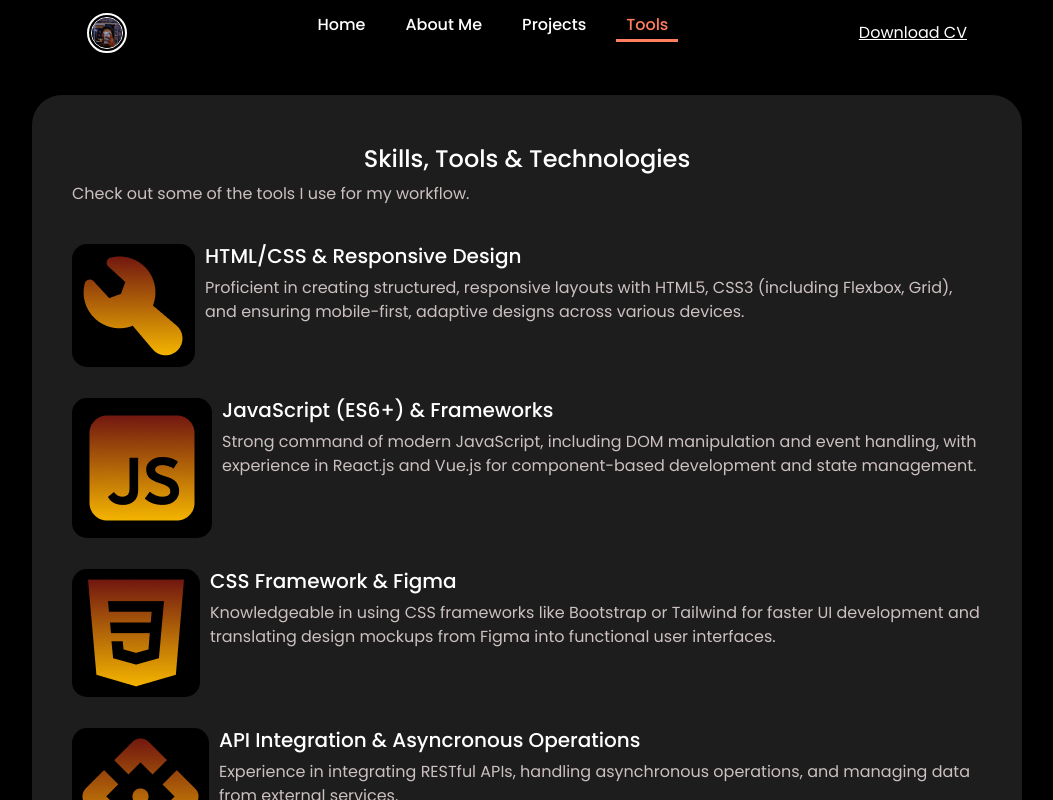
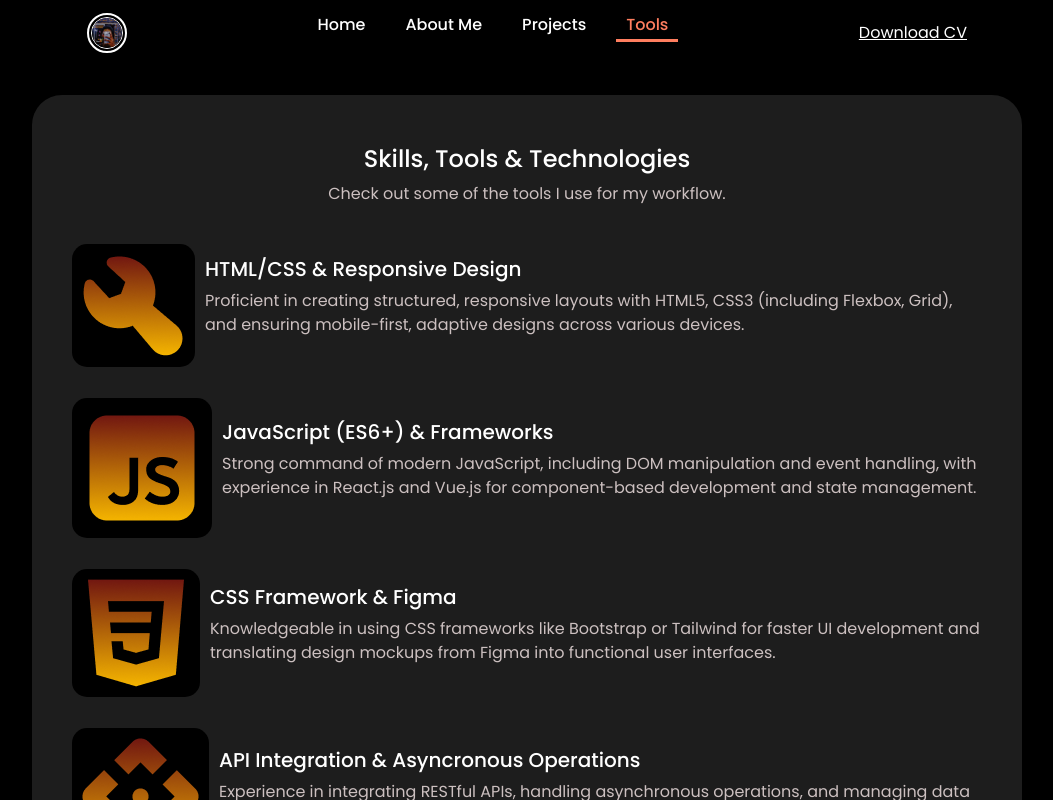
Before and after one commit to dev-philips/portfolio, a React (Vite) app: page /My-Portfolio/tools in a window 1280 px wide. Shown: the top 800 px of the page, without its empty margins (113-1166 px from the left). Built offline with nearby package versions, Linux system fonts and the light colour scheme; a web font is replaced by a local one.

Commit message:
updated naani

```diff
--- a/src/css/one-tool.css
+++ b/src/css/one-tool.css
@@ -14,7 +14,7 @@
 
   display: flex;
   justify-content: start;
-  align-items: start;
+  align-items: center;
 }
 
 .ot-img-div {
@@ -47,4 +47,8 @@
   .ot-text-div p {
     font-size: 14px;
   }
+
+  .one-tool {
+    align-items: start !important;
+  }
 }
--- a/src/css/tools-comp.css
+++ b/src/css/tools-comp.css
@@ -15,11 +15,12 @@
 }
 
 .tc-head {
-  text-align: center;
+  text-align: center !important;
 }
 
 .tc-head p {
   color: var(--grey-text);
+  text-align: center !important;
 }
 
 .tc-main {
```
